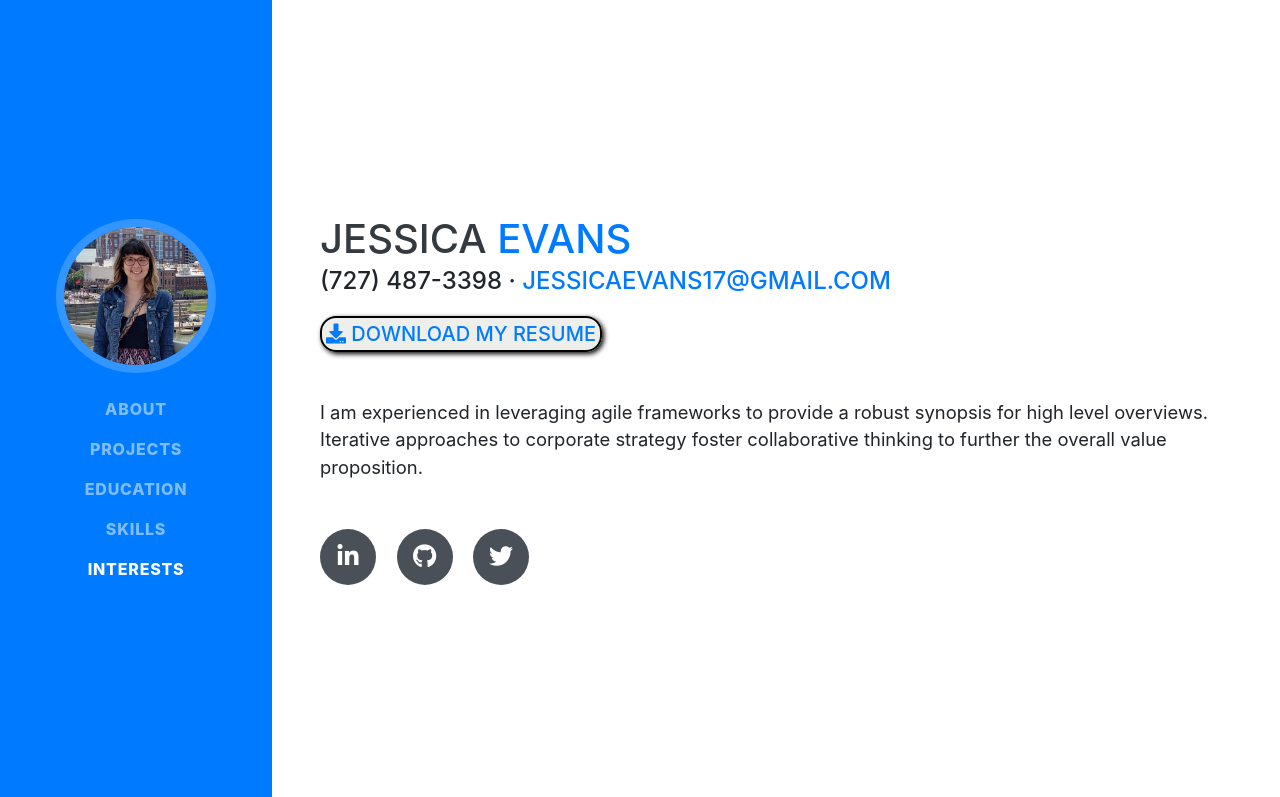
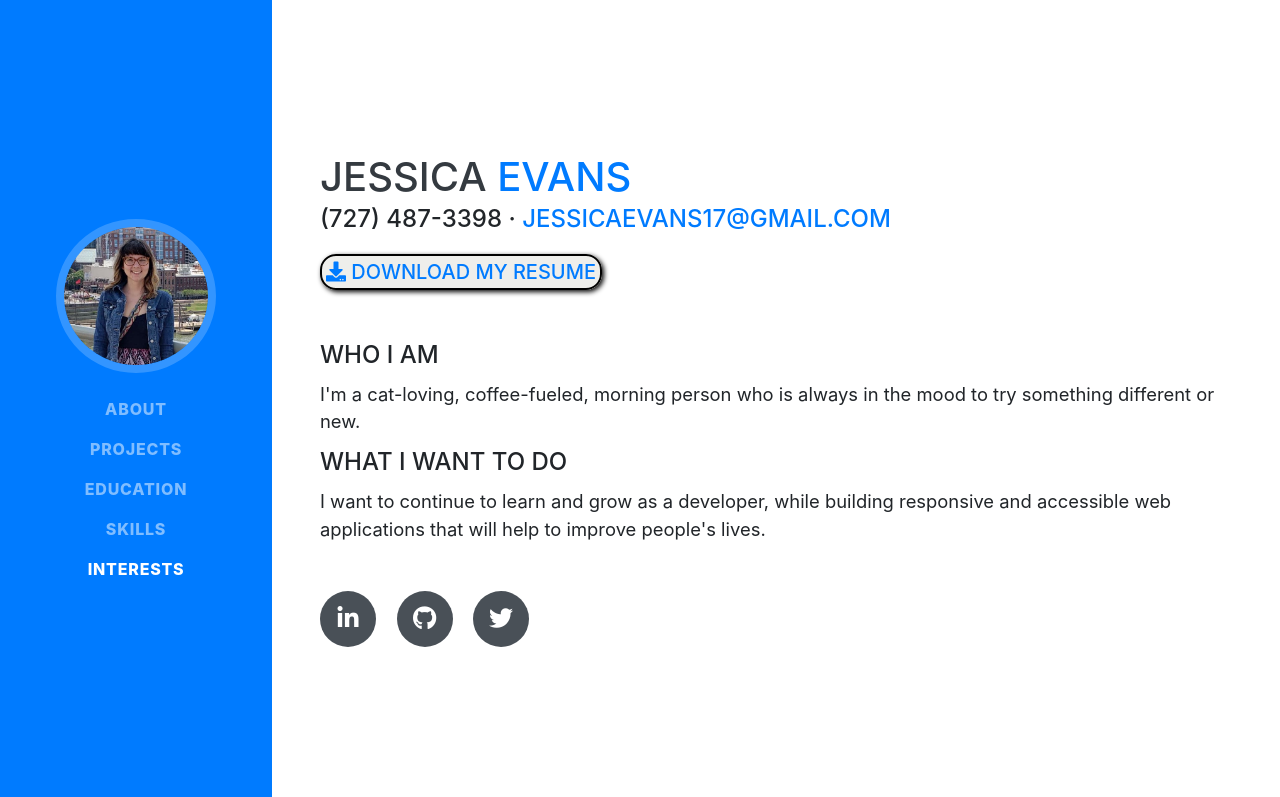
Before and after one commit to jessicaevans17/jessica-portfolio, a website with bundled scripts: page public/index.html in a window 1280 px wide. Shown: the top 797 px of the page. Built offline with nearby package versions, Linux system fonts and the light colour scheme; a web font is replaced by a local one.

Commit message:
added html and changed some cdd

```diff
--- a/public/index.html
+++ b/public/index.html
@@ -104,12 +104,15 @@
               Download My Resume
             </a>
           </div>
+          <div class="subheading mb-2">Who I Am</div>
+          <p class="lead mb-2">
+           I'm a cat-loving, coffee-fueled, morning person who is always in the mood to try something different or new.
+          </p>
+
+          <div class="subheading mb-2">What I Want to Do</div>
           <p class="lead mb-5">
-            I am experienced in leveraging agile frameworks to provide a robust
-            synopsis for high level overviews. Iterative approaches to corporate
-            strategy foster collaborative thinking to further the overall value
-            proposition.
-          </p>
+            I want to continue to learn and grow as a developer, while building responsive and accessible web applications that will help to improve people's lives.
+           </p>
           <div class="social-icons">
             <a href="https://www.linkedin.com/in/jessica-marie-evans/">
               <i class="fab fa-linkedin-in"></i>
```
